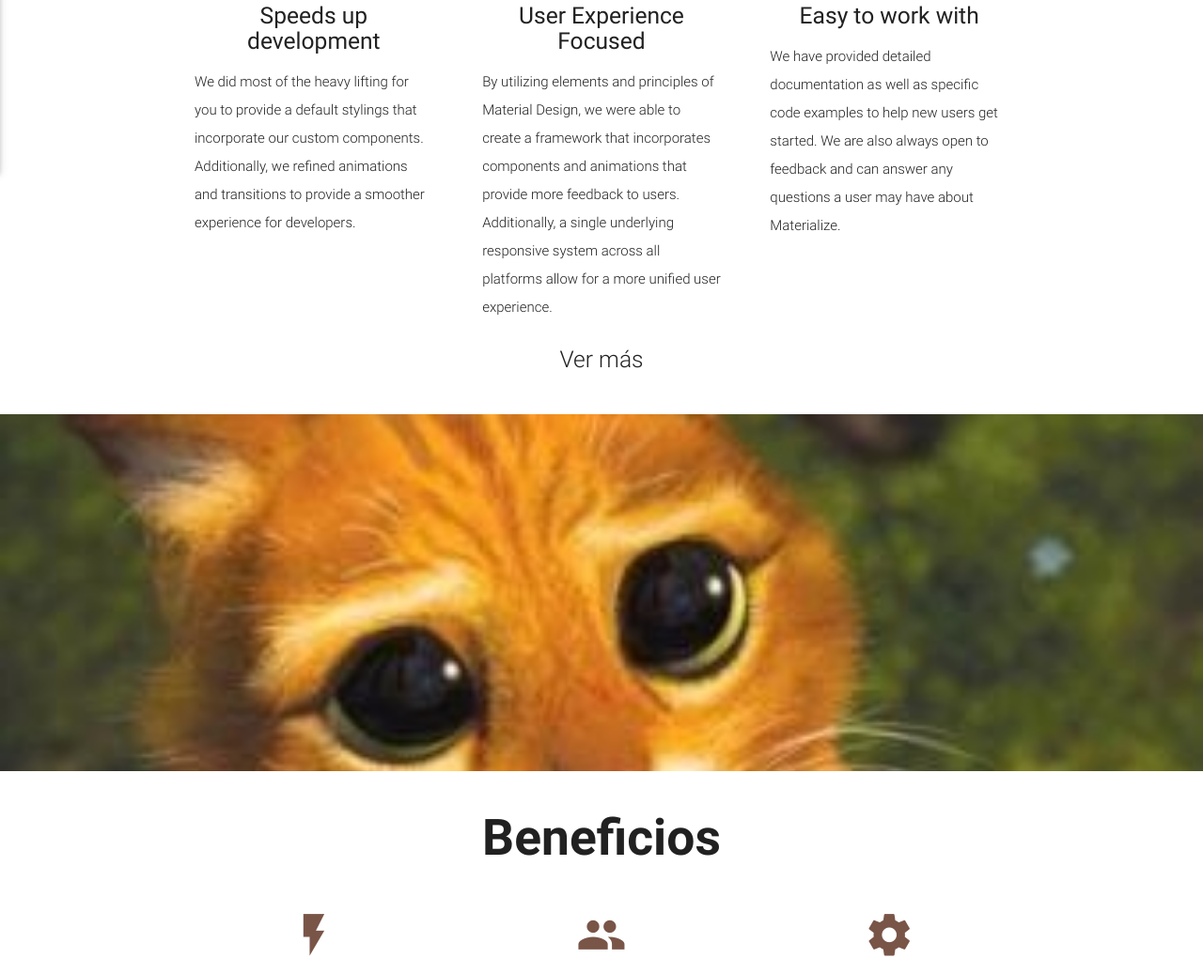
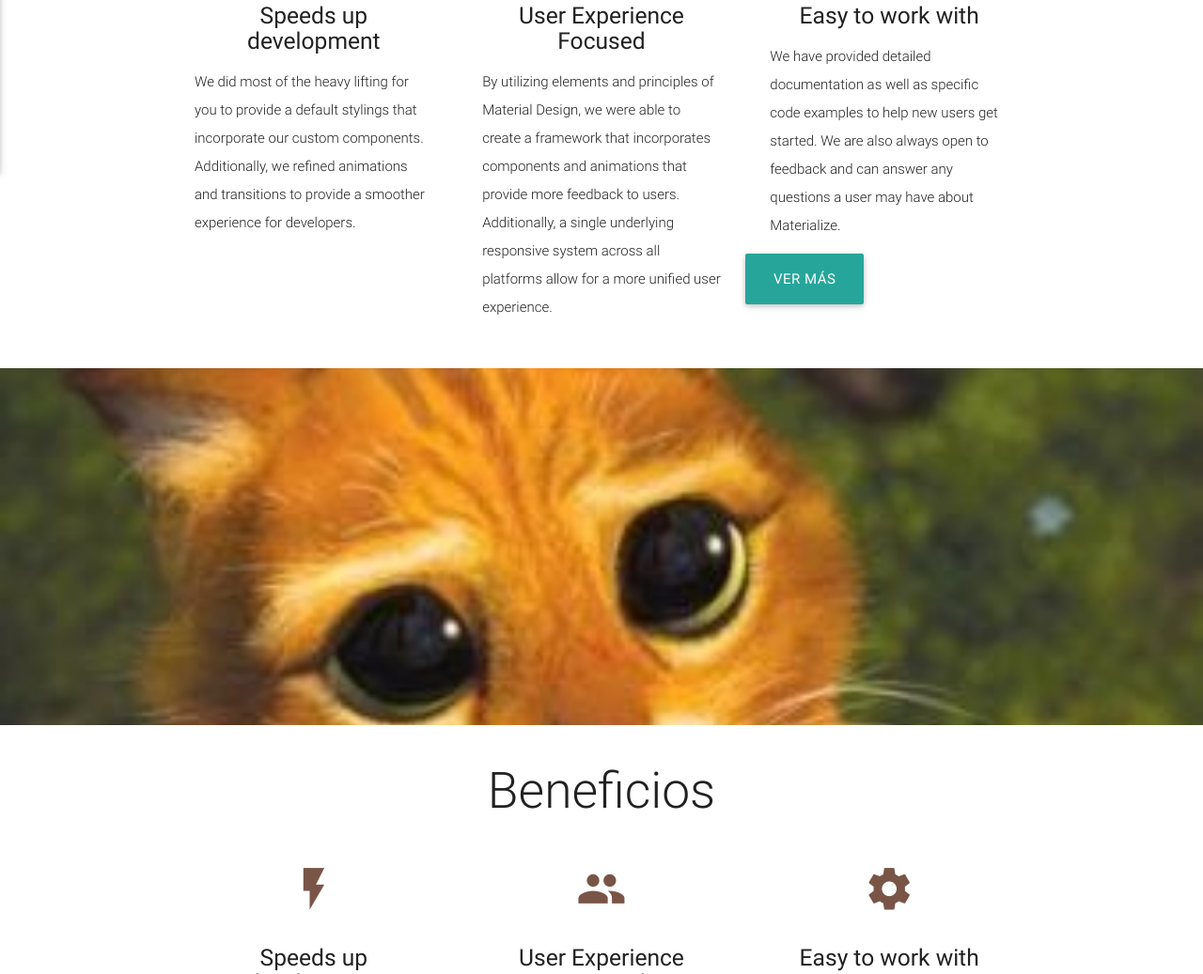
Before and after one commit to johanazapata/johanazapata.github.io, a plain HTML site: page index.html in a window 1280 px wide. Shown: the part 676-1713 px from the top of the page at 94% size. Drawn offline with nearby package versions, Linux system fonts and the light colour scheme.

Commit message:
fixed serices btn

```diff
--- a/index.html
+++ b/index.html
@@ -77,7 +77,7 @@
 							<p class="light">We have provided detailed documentation as well as specific code examples to help new users get started. We are also always open to feedback and can answer any questions a user may have about Materialize.</p>
 						</div>
 					</div>
-                    <h5 class="header col s12 light center">Ver más</h5>
+                    <a href="./services.html" id="download-button" class="btn-large waves-effect waves-light teal lighten-1">Ver más</a>
 				</div>
 			</div>
 		</div>
@@ -90,7 +90,7 @@
 			<div class="section">
 				<!--   Icon Section   -->
 				<div class="row">
-                    <h2 class="header col s12 light center"><b>Beneficios</b></h2>
+                    <h2 class="header col s12 light center">Beneficios</h2>
 					<div class="col s12 m4">
 						<div class="icon-block">
 							<h2 class="center brown-text"><i class="material-icons">flash_on</i></h2>
@@ -125,7 +125,7 @@
 				<div class="row" >
 					<div class="col s12 center">
 						<h3><i class="mdi-content-send brown-text"></i></h3>
-						<h2 class="header col s12 light center"><b>Contacto</b></h2>
+						<h2 class="header col s12 light center">Contacto</h2>
 						<p class="left-align light">Lorem ipsum dolor sit amet, consectetur adipiscing elit. Nullam scelerisque id nunc nec volutpat. Etiam pellentesque tristique arcu, non consequat magna fermentum ac. Cras ut ultricies eros. Maecenas eros justo, ullamcorper a sapien id, viverra ultrices eros. Morbi sem neque, posuere et pretium eget, bibendum sollicitudin lacus. Aliquam eleifend sollicitudin diam, eu mattis nisl maximus sed. Nulla imperdiet semper molestie. Morbi massa odio, condimentum sed ipsum ac, gravida ultrices erat. Nullam eget dignissim mauris, non tristique erat. Vestibulum ante ipsum primis in faucibus orci luctus et ultrices posuere cubilia Curae;</p>
 					</div>
 				</div>
```
